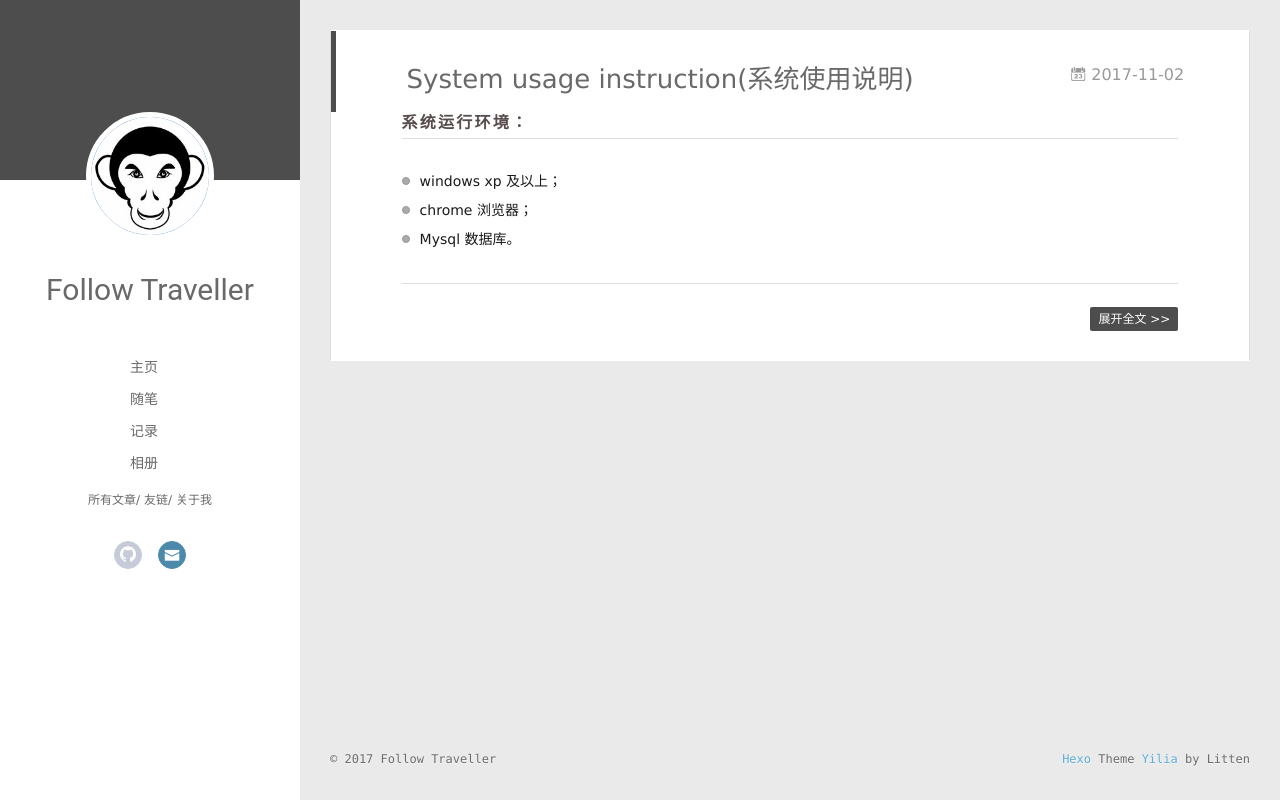
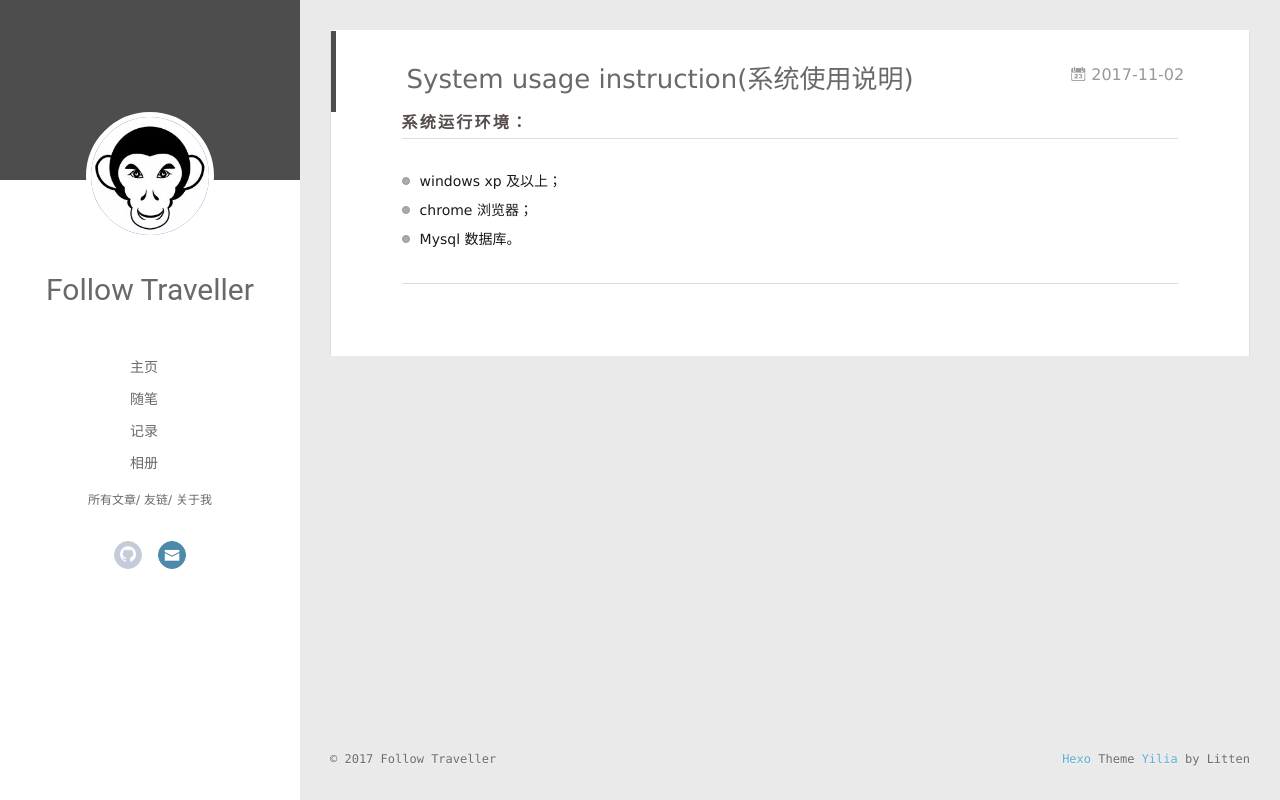
Before and after one commit to scgmysunny/scgmysunny.github.io, a plain HTML site: page index.html in a window 1280 px wide. Drawn offline with Linux system fonts and the light colour scheme; no server answers.

Commit message:
Site updated: 2017-11-02 16:56:25

```diff
--- a/index.html
+++ b/index.html
@@ -190,10 +190,6 @@
 
 
 
-
-        <p class="article-more-link">
-          <a class="article-more-a" href="/2017/11/02/System-usage-instruction-系统使用说明/">展开全文 >></a>
-        </p>
 
 
 
```
